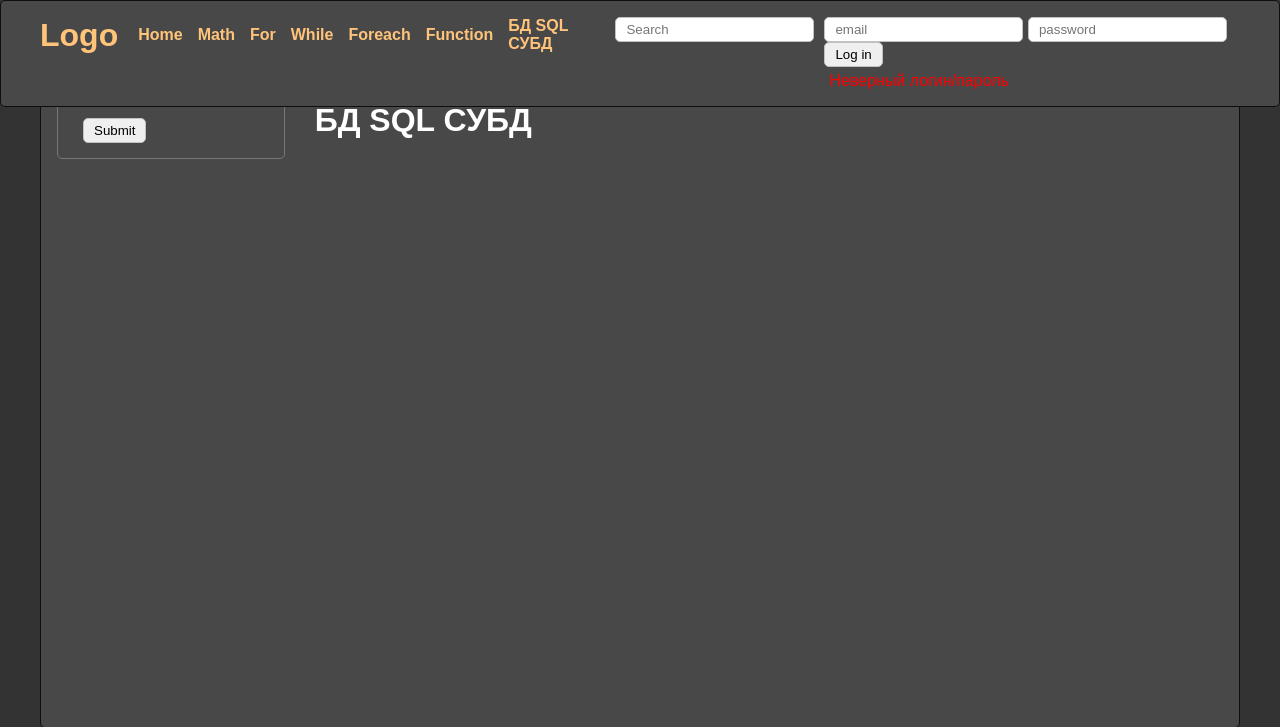
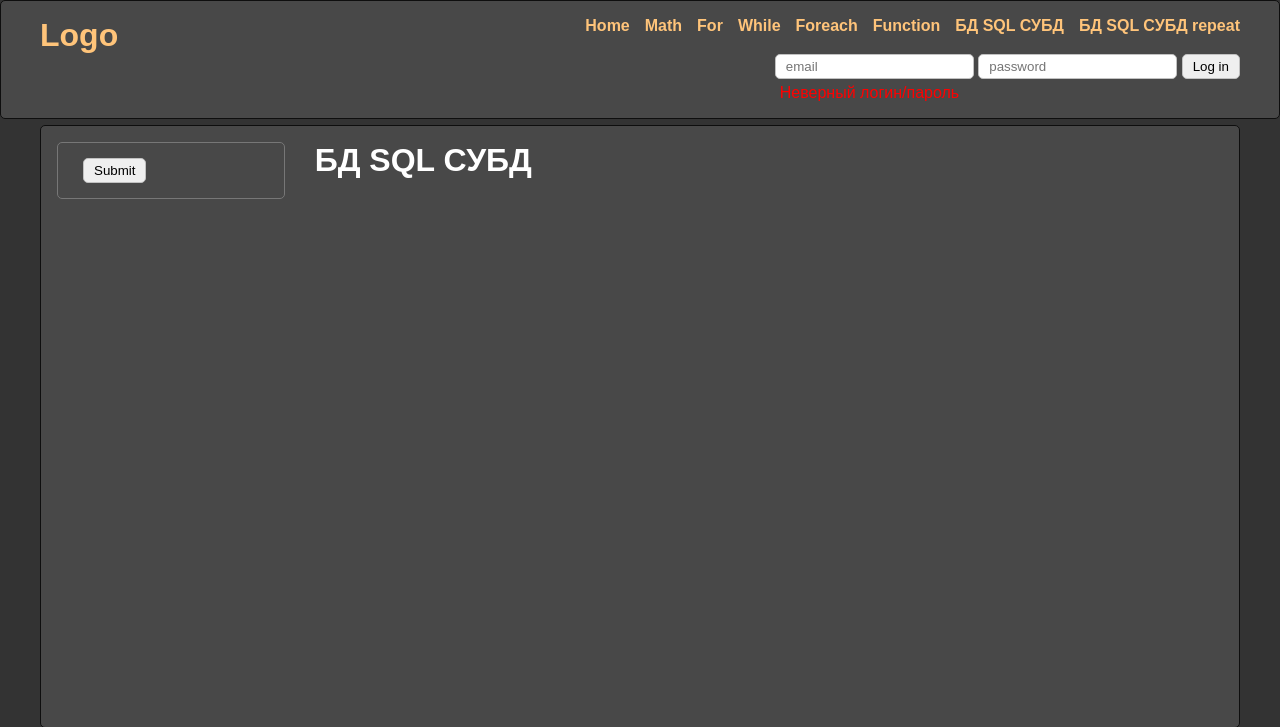
Before and after one commit to plotiwitolp/00063-pet-PHP-repeat, a PHP site: page /assets/pages/les6.php?error=err in a window 1280 px wide. Shown: the top 727 px of the page. Run offline with PHP 8.4, Linux system fonts and the light colour scheme; data that the repository does not hold is empty.

Commit message:
repeat connect bd

```diff
--- a/assets/modules/header.php
+++ b/assets/modules/header.php
@@ -25,12 +25,12 @@
                     <li><a href="<?php __DIR__ ?>/assets/pages/les4.php">Foreach </a></li>
                     <li><a href="<?php __DIR__ ?>/assets/pages/les5.php">Function </a></li>
                     <li><a href="<?php __DIR__ ?>/assets/pages/les6.php">БД SQL СУБД </a></li>
+                    <li><a href="<?php __DIR__ ?>/assets/pages/les7.php">БД SQL СУБД repeat </a></li>
                 </ul>
             </nav>
-            <div class="flex">
-                <div class="header__search">
-                    <input type="search" name="search" placeholder="Search">
         </div>
+        <div class="container flex">
+            <div></div>
             <div>
                 <form action="<?php __DIR__ ?>/assets/modules/login.php" method="POST">
                     <input type="email" name="email" placeholder="email" required>
@@ -44,6 +44,5 @@
                 ?>
             </div>
         </div>
-        </div>
     </header>
     <?php global $const;
--- a/assets/pages/les1.php
+++ b/assets/pages/les1.php
@@ -1,7 +1,6 @@
 <?php require_once __DIR__ . '/../modules/header.php'; ?>
 <main>
     <div class="container flex">
-        <?php require_once __DIR__ . '/../modules/sidebar.php'; ?>
         <div class="content">
             <h1>Math</h1>
             <p>
--- a/assets/pages/les2.php
+++ b/assets/pages/les2.php
@@ -1,7 +1,6 @@
 <?php require_once __DIR__ . '/../modules/header.php'; ?>
 <main>
     <div class="container flex">
-        <?php require_once __DIR__ . '/../modules/sidebar.php'; ?>
         <div class="content">
             <h1>For</h1>
             <p>
--- a/assets/pages/les3.php
+++ b/assets/pages/les3.php
@@ -1,7 +1,6 @@
 <?php require_once __DIR__ . '/../modules/header.php'; ?>
 <main>
     <div class="container flex">
-        <?php require_once __DIR__ . '/../modules/sidebar.php'; ?>
         <div class="content">
             <h1>While</h1>
             <p>
--- a/assets/pages/les4.php
+++ b/assets/pages/les4.php
@@ -1,7 +1,6 @@
 <?php require_once __DIR__ . '/../modules/header.php'; ?>
 <main>
     <div class="container flex">
-        <?php require_once __DIR__ . '/../modules/sidebar.php'; ?>
         <div class="content">
             <h1>Foreach</h1>
             <p>
--- a/assets/pages/les5.php
+++ b/assets/pages/les5.php
@@ -1,7 +1,6 @@
 <?php require_once __DIR__ . '/../modules/header.php'; ?>
 <main>
     <div class="container flex">
-        <?php require_once __DIR__ . '/../modules/sidebar.php'; ?>
         <div class="content">
             <h1>Function</h1>
             <p>
--- a/assets/pages/les6.php
+++ b/assets/pages/les6.php
@@ -1,7 +1,7 @@
 <?php require_once __DIR__ . '/../modules/header.php'; ?>
 <main>
     <div class="container flex">
-        <?php require_once __DIR__ . '/../modules/sidebar.php'; ?>
+        <?php require_once __DIR__ . '/../modules/sidebars/sidebar1.php'; ?>
         <div class="content">
             <h1>БД SQL СУБД</h1>
             <p>
@@ -19,6 +19,8 @@
                 if (!$connection) exit; // выйти, если не удалось соединиться
                 // 2
                 $result = mysqli_query($connection, "SELECT * FROM `articles`"); // сделать запрос в БД, получить всё из таблицы
+                // echo 'Записей найдено: ' . mysqli_num_rows($result);
+
                 // 3
                 while ($r = mysqli_fetch_assoc($result)) { // проитерировать все имеющиеся результаты
                     foreach ($_GET as $value) {
@@ -27,15 +29,10 @@
                         }
                     }
                 }
-                function addArticle()
-                {
-                    global $connection;
-                    mysqli_query($connection, "INSERT INTO `articles` (`title`, `text`, `categorie_id`) VALUE ('Test', 'Lorem ipsum.', '4')");
-                }
+                mysqli_close($connection);
                 ?>
             </p>
         </div>
     </div>
 </main>
-
 <?php require_once __DIR__ . '/../modules/footer.php'; ?>
--- a/style.css
+++ b/style.css
@@ -14,6 +14,10 @@
 
 aside ul, header ul {
   list-style-type: none;
+}
+
+span {
+  padding-right: 10px;
 }
 
 html,
@@ -91,16 +95,13 @@ header {
   position: fixed;
   width: 100%;
 }
-header nav {
-  margin: 0 20px;
-}
 header ul {
   display: -webkit-box;
   display: -ms-flexbox;
   display: flex;
 }
 header ul li {
-  margin-right: 15px;
+  margin-left: 15px;
   display: -webkit-box;
   display: -ms-flexbox;
   display: flex;
@@ -115,7 +116,7 @@ main {
           flex: 1 0 auto;
   width: 1200px;
   margin: 20px auto;
-  margin-top: 85px;
+  margin-top: 125px;
 }
 
 aside {
@@ -167,3 +168,10 @@ mybr {
   display: block;
   margin-top: 10px;
 }
+
+.w100 {
+  min-width: 100px;
+  display: inline-block;
+  border: 1px solid #888;
+  text-align: center;
+}
--- a/style.scss
+++ b/style.scss
@@ -13,6 +13,9 @@
   ul {
     list-style-type: none;
   }
+}
+span {
+  padding-right: 10px;
 }
 html,
 body {
@@ -68,13 +71,10 @@ header {
   width: 100%;
   @extend %main_block;
   @extend %reset_ul;
-  nav {
-    margin: 0 20px;
-  }
   ul {
     display: flex;
     li {
-      margin-right: 15px;
+      margin-left: 15px;
       display: flex;
       align-items: center;
     }
@@ -85,7 +85,7 @@ main {
   @extend %main_block;
   width: 1200px;
   margin: 20px auto;
-  margin-top: 85px;
+  margin-top: 125px;
 }
 footer {
   @extend %main_block;
@@ -136,3 +136,9 @@ mybr {
   display: block;
   margin-top: 10px;
 }
+.w100 {
+  min-width: 100px;
+  display: inline-block;
+  border: 1px solid #888;
+  text-align: center;
+}
```
Also changed, not shown: assets/modules/sidebars/sidebar2.php (added, +9 -0 lines), assets/pages/les7.php (added, +61 -0 lines), index.php (+2 -9 lines), assets/modules/sidebars/sidebar1.php (renamed from assets/modules/sidebar.php). Lines whose indentation alone changed are shown as unchanged.
